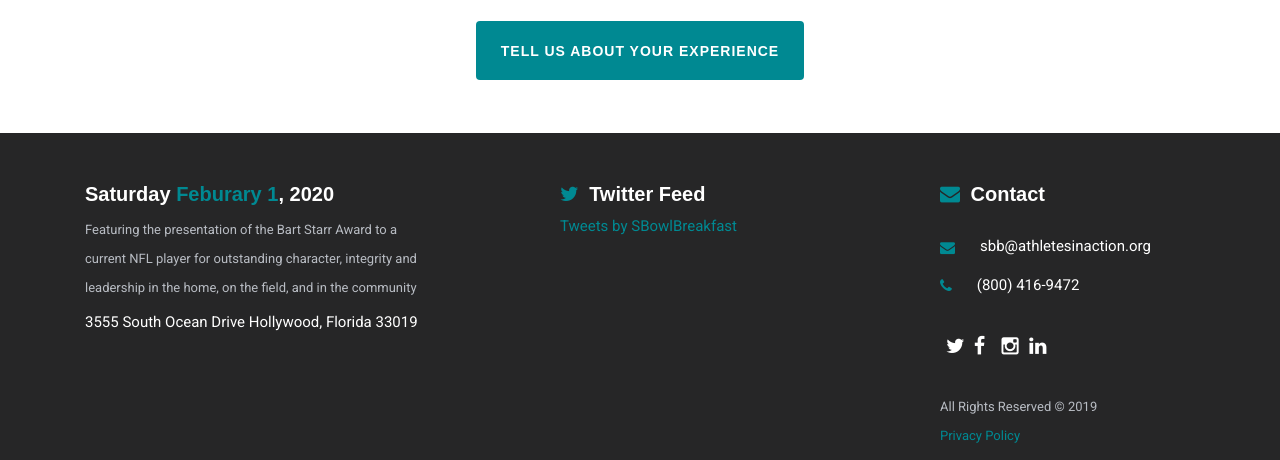
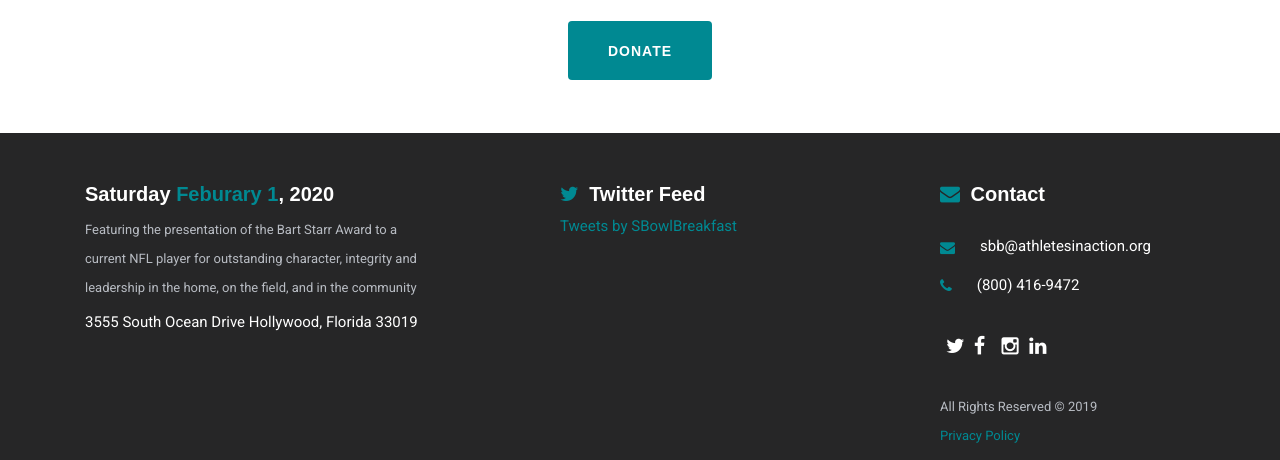
Before and after one commit to AIAUSA/Superbowl, a Jekyll site: the page built from _followup/highlights.md, in a window 1280 px wide. Shown: the part 800-1260 px from the top of the page. Built offline with Jekyll 4.4.1, drawn with Linux system fonts in a browser that asks for light colours; some web fonts are replaced; comment, search, counter and statistics services are not loaded.

Commit message:
Update from Forestry.io Kayla Jenerette updated _followup/highlights.md

```diff
--- a/_followup/highlights.md
+++ b/_followup/highlights.md
@@ -11,7 +11,7 @@ page_sections:
   link: https://www.youtube.com/watch?v=fHUXYCKAwgw
 - template: call-to-action-button
   block: cta
-  link: mailto:sbb@athletesinaction.org
-  text: Tell Us About Your Experience
+  link: https://athletesinaction.org/give/priority?CampaignCode=C2SBB2&cid=em-cru-aia-fcp_3_dm826763-v-20200212&grmpid=&utm_medium=email&utm_source=%5BProof%203%5D%20AIA%20SBB%202020%20-%20Tony%20Dungy%20-%202nd%20Email%20(FCP_3_DM826763)&utm_campaign=FCP_3_DM826763&deliveryName=FCP_3_DM826763#.XkQXY1JKjBI
+  text: Donate
 
 ---
```
